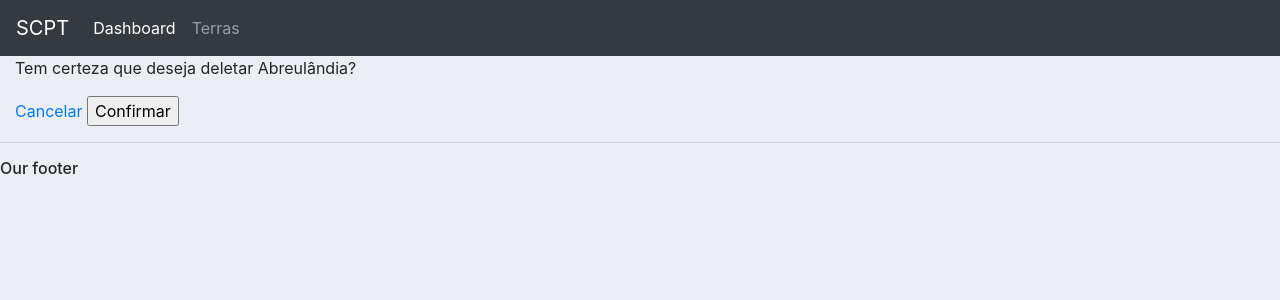
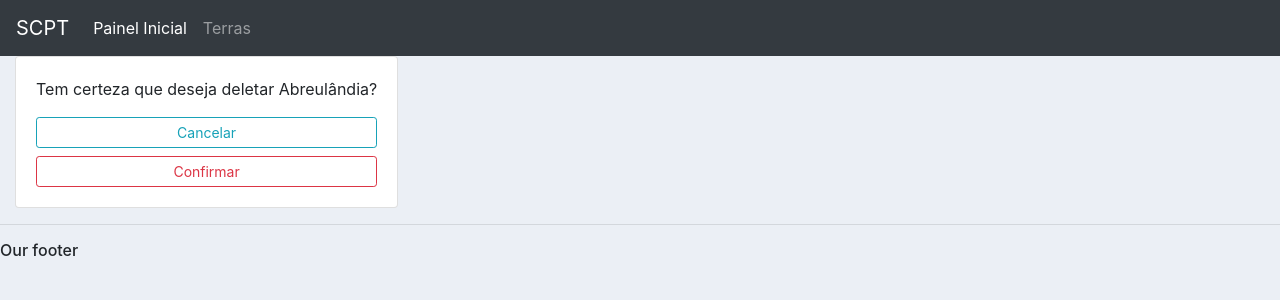
Before and after one commit to simplymarco/Sistema-de-Controle-de-Processos-Titulados, a Django app: page /deletar_terra/1/ in a window 1280 px wide. Shown: the top 300 px of the page. Run offline with Django 3.2, Linux system fonts and the light colour scheme; tables that the repository leaves empty hold one stand-in row (values such as "Sample post"); some libraries are stand-ins or nearby versions.

Commit message:
Arrumando bugs
bugs da pagina interessado e dashboard na hora de editar e excluir

```diff
--- a/accounts/templates/accounts/dashboard.html
+++ b/accounts/templates/accounts/dashboard.html
@@ -57,7 +57,7 @@
 		<h5>PROCESSOS</h5>
 		<hr>
 		<div class="card card-body">
-			<a class="btn btn-primary  btn-sm btn-block" href="{% url 'criar_processo' %}">Criar Processo</a>
+			<a class="btn btn-primary  btn-sm btn-block" href="{% url 'criar_processo' %}">Adicionar Processo</a>
 			<table class="table table-sm">
 				<tr>
 					<th>Setor</th>
@@ -72,7 +72,7 @@
 					<td>{{i.dataProcesso}}</td>
 					<td>{{i.status}}</td>
 					<td><a class="btn btn-sm btn-info" href="{% url 'ver_processo' i.id %}">Ver</a></td>
-					<td><a class="btn btn-sm btn-danger"href="{% url 'deletar_processo' i.id %}">Remover</a></td>
+					<td><a class="btn btn-sm btn-danger" href="{% url 'deletar_processo' i.id %}">Remover</a></td>
 				</tr>
 				{% endfor %}
 			</table>
--- a/accounts/templates/accounts/delete.html
+++ b/accounts/templates/accounts/delete.html
@@ -1,13 +1,19 @@
 {% extends 'accounts/main.html' %}
 
 {% block content %}
+<div class="row">
+    <div class="conteiner">
+        <div class="col-md">
+            <div class="card card-body">
+                <p> Tem certeza que deseja deletar {{item}}?</p>
 
-<p> Tem certeza que deseja deletar {{item}}?</p>
-
-<form action="{% url 'deletar_processo' item.id %}" method="POST">
-    {% csrf_token %}
-    <a href="{% url 'home'%}">Cancelar</a>
-    <input type="submit" value="Confirmar">
-</form>
-
+                <form action="" method="POST">
+                    {% csrf_token %}
+                    <a class="btn btn-outline-info  btn-sm btn-block" href="{% url 'home'%}">Cancelar</a>
+                    <input class="btn btn-outline-danger  btn-sm btn-block" type="submit" value="Confirmar">
+                </form>
+            </div>
+        </div>
+    </div>
+</div>
 {% endblock %}
--- a/accounts/templates/accounts/navbar.html
+++ b/accounts/templates/accounts/navbar.html
@@ -5,7 +5,7 @@
     </button>
     <div class="collapse navbar-collapse" id="navbarNavAltMarkup">
       <div class="navbar-nav">
-        <a class="nav-item nav-link active" href="{% url 'home' %}">Dashboard</a>
+        <a class="nav-item nav-link active" href="{% url 'home' %}">Painel Inicial</a>
         <a class="nav-item nav-link" href="{% url 'terra' %}">Terras</a>
       </div>
     </div>
--- a/accounts/templates/accounts/terras.html
+++ b/accounts/templates/accounts/terras.html
@@ -27,7 +27,7 @@
                     <td>{{i.area}}</td>
                     <td>{{i.valor}}</td>
                     <td><a class="btn btn-sm btn-warning" href="{% url 'ver_terra' i.id %}">Editar</a></td>
-					<td><a class="btn btn-sm btn-danger"href="{% url 'deletar_processo' i.id %}">Remover</a></td>
+                    <td><a class="btn btn-sm btn-danger" href="{% url 'deletar_terra' i.id %}">Remover</a></td>
                 </tr>
                 {% endfor %}
 
--- a/accounts/urls.py
+++ b/accounts/urls.py
@@ -7,6 +7,8 @@ urlpatterns = [
 
     path('interessado/<str:pk>/', views.interessadopg, name='interessado'),
     path('criar_interessado/', views.criarInteressado, name='criar_interessado'),
+    path('editar_interessado/<str:pk>/', views.editarInteressado, name='editar_interessado'),
+    path('deletar_interessado/<str:pk>/', views.deleteInteressado, name='deletar_interessado'),
 
     path('criar_processo/', views.criarProcesso, name='criar_processo'),
     path('ver_processo/<str:pk>/', views.verProcesso, name='ver_processo'),
@@ -14,7 +16,7 @@ urlpatterns = [
 
     path('criar_terra/', views.criarTerra, name='criar_terra'),
     path('ver_terra/<str:pk>/', views.verTerra, name='ver_terra'),
-    path('deletar_terra/<str:pk>/', views.deleteTerra, name='deletar_processo'),
+    path('deletar_terra/<str:pk>/', views.deleteTerra, name='deletar_terra'),
     path('terra/', views.terrapg, name='terra'),
 
 ]
--- a/accounts/views.py
+++ b/accounts/views.py
@@ -31,6 +31,30 @@ def criarInteressado(request):
     context = {'form': form}
 
     return render(request, 'accounts/ver_form.html', context)
+
+def editarInteressado(request, pk):
+    interessado = Interessado.objects.get(id=pk)
+    form = InteressadoForm(instance=interessado)
+
+    if request.method == 'POST':
+        form = InteressadoForm(request.POST, instance=interessado)
+        if form.is_valid():
+            form.save()
+            return redirect('/')
+
+    context = {'form': form}
+
+    return render(request, 'accounts/ver_form.html', context)
+
+def deleteInteressado(request, pk):
+    interessado = Interessado.objects.get(id=pk)
+    if request.method == 'POST':
+        interessado.delete()
+        return redirect('/')
+
+    context = {'item':interessado}
+
+    return render(request, 'accounts/delete.html', context)
 
 def interessadopg(request, pk):
     interessado = Interessado.objects.get(id=pk)
```
Also changed, not shown: accounts/templates/accounts/interessado.html (+9 -7 lines), accounts/templates/accounts/ver_form.html (+13 -7 lines). Lines whose indentation alone changed are shown as unchanged.
